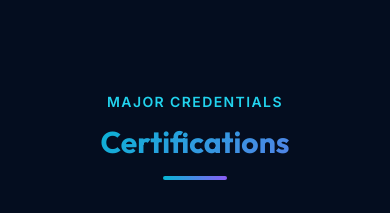
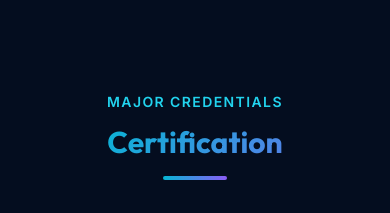
Before and after one commit to Vroy4298/my-portfolio-site, a React (Vite) app: page / in a window 390 px wide. Shown: the part 6200-6413 px from the top of the page. Built offline with nearby package versions, Linux system fonts and the light colour scheme.

Commit message:
Fix profile picture path, center certification, correct typo

```diff
--- a/components/Certifications.jsx
+++ b/components/Certifications.jsx
@@ -18,12 +18,12 @@ const Certifications = () => {
                     Major Credentials
                 </motion.p>
                 <h2 className="text-3xl md:text-5xl font-display font-bold text-white mb-4">
-                    <span className="gradient-text">Certifications</span>
+                    <span className="gradient-text">Certification</span>
                 </h2>
                 <div className="w-16 h-1 bg-gradient-to-r from-cyan-500 to-violet-500 mx-auto rounded-full" />
             </div>
 
-            <div className="grid md:grid-cols-2 lg:grid-cols-4 gap-6 mb-16">
+            <div className="flex justify-center gap-6 mb-16">
                 {CERTIFICATIONS.map((cert, index) => (
                     <motion.div
                         key={index}
@@ -32,7 +32,7 @@ const Certifications = () => {
                         viewport={{ once: true }}
                         transition={{ delay: index * 0.1, duration: 0.5 }}
                         whileHover={{ y: -6 }}
-                        className="group glass glow-border card-glow-top rounded-2xl p-6 flex flex-col justify-between relative overflow-hidden transition-all duration-300 hover:shadow-xl hover:shadow-violet-500/10"
+                        className="group glass glow-border card-glow-top rounded-2xl p-6 flex flex-col justify-between relative overflow-hidden transition-all duration-300 hover:shadow-xl hover:shadow-violet-500/10 w-full max-w-sm"
                     >
                         {/* Subtle bg glow */}
                         <div className="absolute -top-4 -right-4 w-20 h-20 bg-violet-500/10 rounded-full blur-xl opacity-0 group-hover:opacity-100 transition-opacity duration-500" />
--- a/components/Hero.jsx
+++ b/components/Hero.jsx
@@ -159,7 +159,7 @@ const Hero = () => {
                         <div className="flex justify-center mb-8 relative z-10">
                             <div className="w-56 h-56 rounded-full border-[3px] border-cyan-500/30 overflow-hidden shadow-[0_0_40px_rgba(6,182,212,0.2)] bg-white">
                                 <img
-                                    src="/Profile_pc.jpg"
+                                    src="/Profile_pic.jpg"
                                     alt="Vivek Kumar"
                                     className="w-full h-full object-cover object-top scale-[1.35] translate-y-3"
                                 />
```
